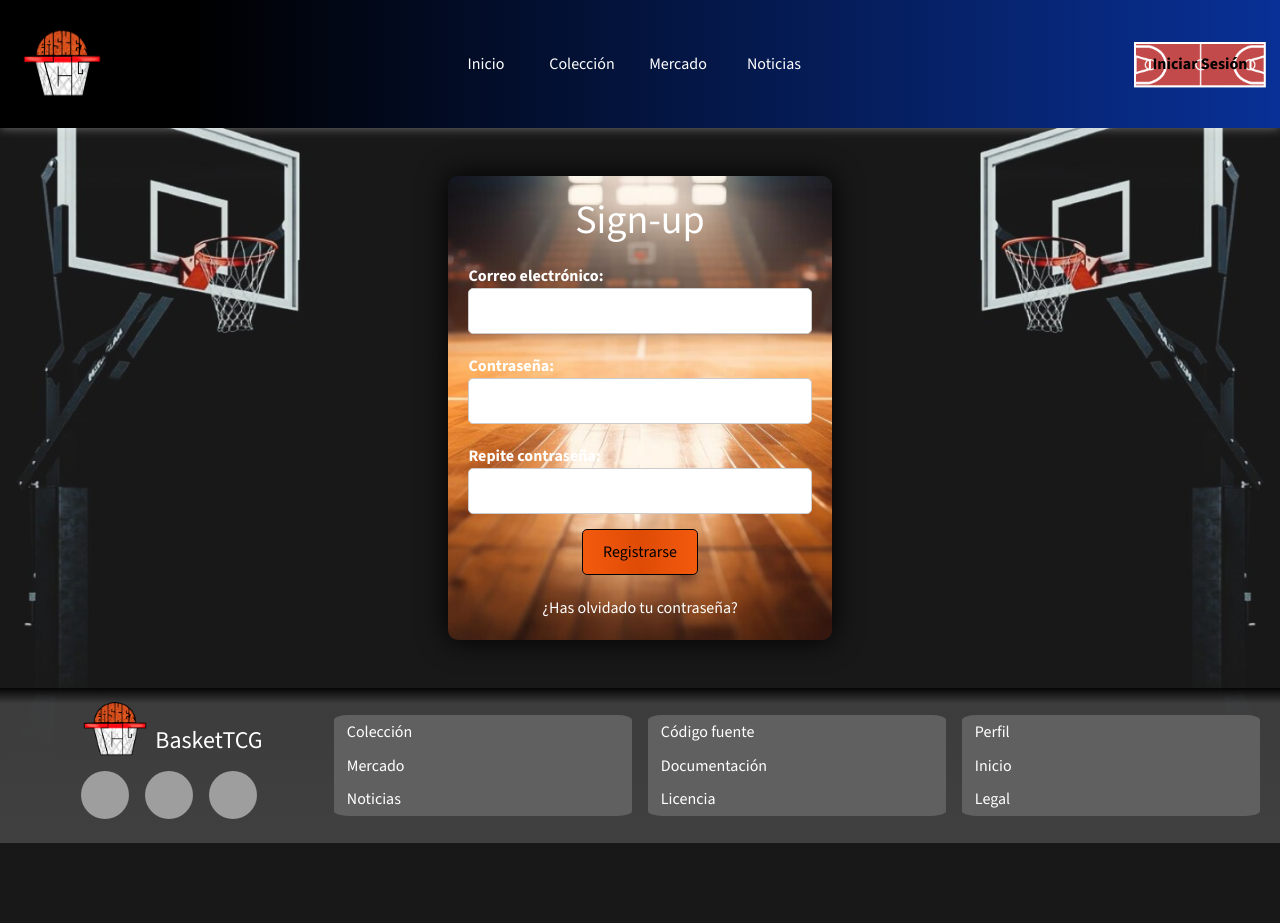
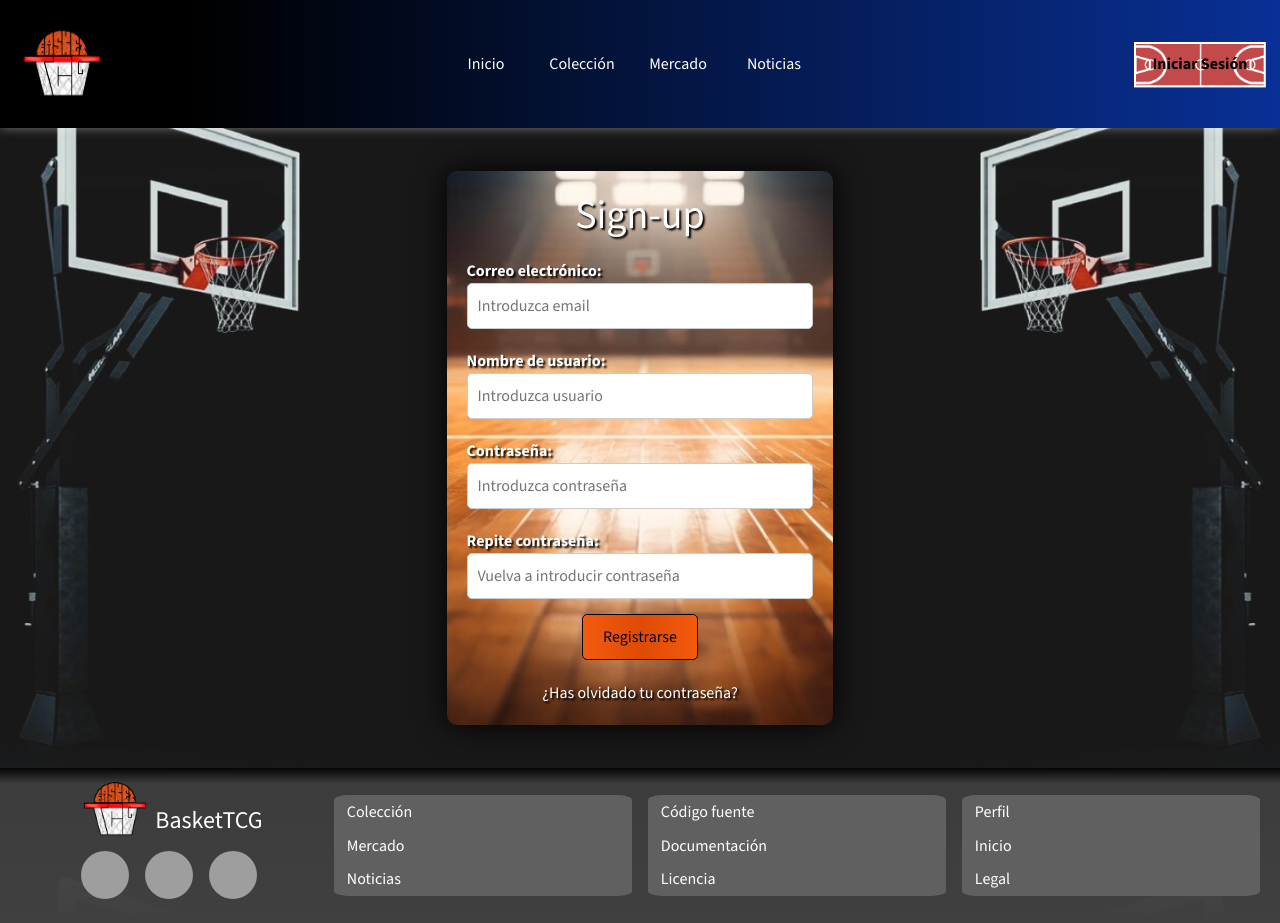
Before and after one commit to Fcojavier9/BasketTCG, a React (Vite) app in the folder frontend/: page /register in a window 1280 px wide. Before the commit the page ends 843 px from the top, so only its background shows below. Built offline with nearby package versions, Linux system fonts and the light colour scheme; grey boxes are pictures that could not be loaded.

Commit message:
funcionando registrar

```diff
--- a/frontend/src/helpers/fetchData.js
+++ b/frontend/src/helpers/fetchData.js
@@ -2,7 +2,7 @@
 export const fetchData = async (endPoint, metodo, token = null, body = null) => {
 
   // si no hay token y el endPoint no es auth/login, retornamos un mensaje de error
-  if (token === null && endPoint !== "auth/login") {
+  if (token === null && endPoint !== "insertUsuario") {
     return {
       data: "Es necesario estar logueado para acceder a esta información",
       isLoading: false,
@@ -17,9 +17,6 @@ export const fetchData = async (endPoint, metodo, token = null, body = null) =>
     },
   };
 
-  // si el endpoint es distinto de login, añadimos el token ya que sera necesario
-  if (endPoint !== "auth/login") requestOptions.headers["Authorization"] = `Bearer ${token}`;
-
   // si el body no es null, lo añadimos a las opciones de la petición
   if (body !== null) requestOptions.body = JSON.stringify(body);
 
@@ -30,11 +27,19 @@ export const fetchData = async (endPoint, metodo, token = null, body = null) =>
       requestOptions
     );
 
+    console.log(response)
+
     // si la respuesta es 400, retornamos un mensaje de error
-    if(response.status === 400) return {data: "Error, Bad request", isLoading: false};
+    if(response.status === 400){
+      const data = await response.json();
+      return {data: data.error, isLoading: false, error: 400};
+    };
 
     // si la respuesta es 401, retornamos un mensaje de error
-    if(response.status === 401) return {data: "Error, Unauthorized", isLoading: false};
+    if(response.status === 401){
+      const data = await response.json();
+      return {data: data.error, isLoading: false, error: 400};
+    };
 
     //sino,  guardamos los datos de la respuesta en la variable data, el await es para esperar a que la respuesta se convierta en JSON
     const data = await response.json();
@@ -43,6 +48,7 @@ export const fetchData = async (endPoint, metodo, token = null, body = null) =>
     return {
       data,
       isLoading: false,
+      error: false
     };
   } catch (error) {
     // si hay un error, lo mostramos en consola
--- a/frontend/src/pages/Login.jsx
+++ b/frontend/src/pages/Login.jsx
@@ -63,23 +63,27 @@ export const Login = () => {
     <div className="login">
       <div className="form-container">
         <form onSubmit={handleLogin}>
-          <h1>Log-in</h1>
+          <h1 className="letra-borde">Log-in</h1>
           <div className="input-container">
-            <label className="input-label-email">
+            <label className="letra-borde">
               Correo electrónico:
               <input
                 type="email"
                 value={email}
+                autocomplete="email"
+                placeholder="Introduzca email"
                 onChange={(e) => setEmail(e.target.value)}
               />
             </label>
           </div>
           <div className="input-container">
-            <label className="input-label-password">
+            <label className="letra-borde">
               Contraseña:
               <input
                 type="password"
                 value={password}
+                autocomplete="current-password"
+                placeholder="Introduzca contraseña"
                 onChange={(e) => setPassword(e.target.value)}
               />
             </label>
@@ -87,7 +91,7 @@ export const Login = () => {
           <div className="button-container">
             <button type="submit" className="basketball">Iniciar sesión</button>
           </div>
-          <a className="enlace-registro" href="/register">¿No tienes cuenta? Regístrate aquí</a>
+          <a className="enlace-registro letra-borde" href="/register">¿No tienes cuenta? Regístrate aquí</a>
         </form>
       </div>
     </div>
--- a/frontend/src/pages/Register.jsx
+++ b/frontend/src/pages/Register.jsx
@@ -1,10 +1,14 @@
 import React, { useState, useEffect } from "react";
-import { fetchAuth } from "../helpers/fetchAuth";
 import { Navigate } from "react-router-dom";
 import "../styles/register.css";
+import { fetchData } from "../helpers/fetchData";
+
+const ENDPOINT = "insertUsuario";
+const METODO = "POST";
 
 export const Register = () => {
   const [email, setEmail] = useState("");
+  const [username, setUsername] = useState("");
   const [password, setPassword] = useState("");
   const [repassword, setRepassword] = useState("");
   const [diferente, setDiferente] = useState(false);
@@ -18,7 +22,7 @@ export const Register = () => {
 
   const handleLogin = async (event) => {
     event.preventDefault();
-    if (!email || !password || !repassword) return;
+    if (!email || !username|| !password || !repassword) return;
     if (password !== repassword) {
       setDiferente(true);
       return;
@@ -30,23 +34,37 @@ export const Register = () => {
 
     const body = {
       email: email,
+      username: username,
       password: password,
     };
 
     try {
-      const { data } = await fetchAuth(body);
+      const { data, isLoading, error } = await fetchData(ENDPOINT, METODO, null, body);
+      if(error === 400) {
+        alert(data);
+        setIsLoading(false);
+        return
+      };
       setRegister(!register);
+      console.log(data)
+      setIsLoading(isLoading);
     } catch (error) {
       console.error("Error al registrar:", error);
     }
 
   };
 
-  if(register) return <Navigate to="/" />;
+  if(register && !isLoading) return <Navigate to="/" />;
 
   // Mientras se verifica la validez del token, mostramos un mensaje de carga
   if (isLoading) {
-    return <p>Cargando, espere por favor...</p>;
+    return (
+      <div className="login">
+        <div className="form-container">
+          <p>Cargando, espere por favor...</p>
+        </div>
+      </div>
+    )
   }
 
   // Si no estamos cargando y el token no es válido, mostramos el formulario de inicio de sesión
@@ -54,42 +72,59 @@ export const Register = () => {
     <div className="register">
       <div className="form-container">
         <form onSubmit={handleLogin}>
-          <h1>Sign-up</h1>
+          <h1 className="letra-borde">Sign-up</h1>
           <div className="input-container">
-            <label className="input-label-email">
+            <label className="letra-borde">
               Correo electrónico:
               <input
                 type="email"
                 value={email}
+                autocomplete="email"
+                placeholder="Introduzca email"
                 onChange={(e) => setEmail(e.target.value)}
               />
             </label>
           </div>
           <div className="input-container">
-            <label className="input-label-password">
+            <label className="letra-borde">
+              Nombre de usuario:
+              <input
+                type="text"
+                value={username}
+                autocomplete="username"
+                placeholder="Introduzca usuario"
+                onChange={(e) => setUsername(e.target.value)}
+              />
+            </label>
+          </div>
+          <div className="input-container">
+            <label className="letra-borde">
               Contraseña:
               <input
                 type="password"
                 value={password}
+                autocomplete="current-password"
+                placeholder="Introduzca contraseña"
                 onChange={(e) => setPassword(e.target.value)}
               />
             </label>
           </div>
           <div className="input-container">
-            <label className="input-label-password">
+            <label className="letra-borde">
               Repite contraseña:
               <input
                 type="password"
                 value={repassword}
+                placeholder="Vuelva a introducir contraseña"
                 onChange={(e) => setRepassword(e.target.value)}
               />
-              {diferente && <p className="password-diferentes">Las contraseñas no coinciden</p>}
             </label>
+            {diferente && <p className="password-diferentes">Las contraseñas no coinciden</p>}
           </div>
           <div className="button-container">
             <button type="submit" className="basketball">Registrarse</button>
           </div>
-          <a className="enlace-password" href="/recuperarPassword">¿Has olvidado tu contraseña?</a>
+          <a className="enlace-password letra-borde" href="/recuperarPassword">¿Has olvidado tu contraseña?</a>
         </form>
       </div>
     </div>
--- a/frontend/src/styles/login.css
+++ b/frontend/src/styles/login.css
@@ -20,6 +20,11 @@ h1 {
   box-shadow: 0 0 30px rgb(0, 0, 0);
 }
 
+.letra-borde{
+  color: white;
+  text-shadow: 2px 2px 2px rgb(0, 0, 0);
+}
+
 .input-container {
   margin-bottom: 20px;
 }
@@ -28,14 +33,6 @@ h1 {
   display: block;
   margin-bottom: 5px;
   font-weight: bold;
-}
-
-.input-label-email {
-  color: white;
-}
-
-.input-label-password {
-  color: white;
 }
 
 .input-container input {
--- a/frontend/src/styles/register.css
+++ b/frontend/src/styles/register.css
@@ -4,7 +4,7 @@ h1 {
 }
 
 .register {
-  height: 70vh;
+  height: 80vh;
   display: flex;
   justify-content: center;
   align-items: center;
@@ -20,6 +20,11 @@ h1 {
   box-shadow: 0 0 30px rgb(0, 0, 0);
 }
 
+.letra-borde{
+  color: white;
+  text-shadow: 2px 2px 2px rgb(0, 0, 0);
+}
+
 .input-container {
   margin-bottom: 20px;
 }
@@ -28,14 +33,6 @@ h1 {
   display: block;
   margin-bottom: 5px;
   font-weight: bold;
-}
-
-.input-label-email {
-  color: white;
-}
-
-.input-label-password {
-  color: white;
 }
 
 .input-container input {
```
Also changed, not shown: 2 other files (tests, documents, lock files or other folders).
